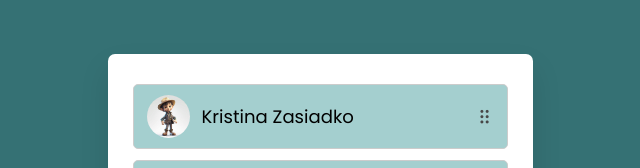
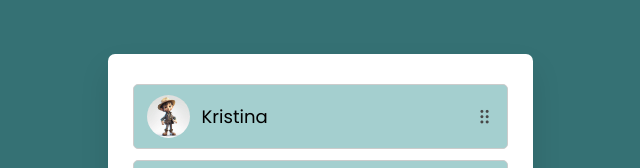
Before and after one commit to Viraj3021/Drag_and_drop, a plain HTML site: page index.html in a window 1280 px wide. Shown: the top 168 px of the page, without its empty margins (320-960 px from the left). Drawn offline with nearby package versions, Linux system fonts and the light colour scheme.

Commit message:
Update index.html

```diff
--- a/index.html
+++ b/index.html
@@ -13,7 +13,7 @@
       <li class="item" draggable="true">
         <div class="details">
           <img src="images/img-1.jpg" alt="Kristina Zasiadko">
-          <span>Kristina Zasiadko</span>
+          <span>Kristina</span>
         </div>
         <i class="uil uil-draggabledots"></i>
       </li>
```
